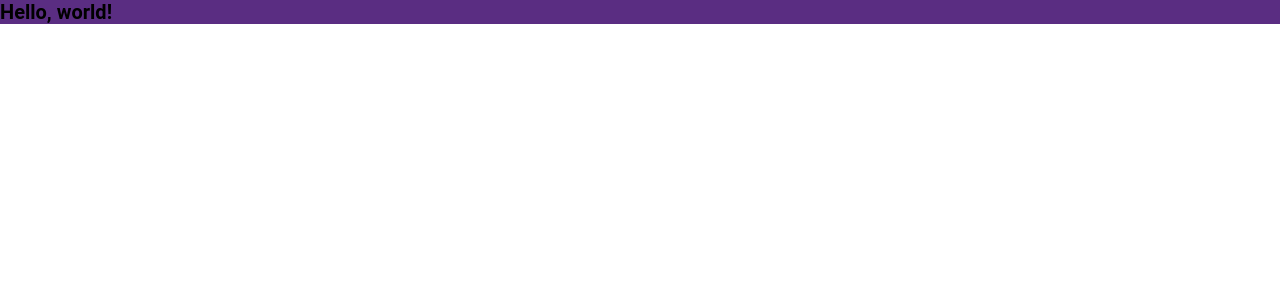
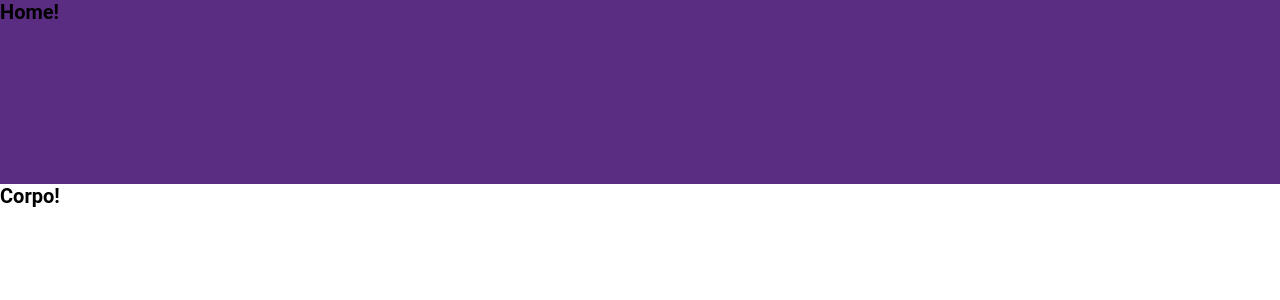
Before and after one commit to OtavioCleyderman/wishlist-feature, a React (Vite) app: page / in a window 1280 px wide. Shown: the top 300 px of the page. Built offline with nearby package versions, Linux system fonts and the light colour scheme.

Commit message:
(12/03) Realizado a implementação das rotas necessárias para o projeto até o momento

```diff
--- a/package.json
+++ b/package.json
@@ -10,7 +10,8 @@
   },
   "dependencies": {
     "react": "^18.2.0",
-    "react-dom": "^18.2.0"
+    "react-dom": "^18.2.0",
+    "react-router-dom": "^6.9.0"
   },
   "devDependencies": {
     "@types/react": "^18.0.27",
--- a/public/css/main.css
+++ b/public/css/main.css
@@ -12,8 +12,9 @@ html {
   font-family: "Roboto", sans-serif;
 }
 
-h1 {
+.header {
   background-color: #5A2D82;
+  height: 23vh;
 }
 
 /*# sourceMappingURL=main.css.map */
--- a/src/App.jsx
+++ b/src/App.jsx
@@ -1,8 +1,9 @@
 import { useState } from 'react'
+import AppRoutes from './AppRoutes'
 
 function App() {
  return (
-  <h1>Hello, world!</h1>
+  <AppRoutes />
  )
 }
 
--- /dev/null
+++ b/src/AppRoutes.jsx
@@ -0,0 +1,21 @@
+import {
+  BrowserRouter as Router,
+  Routes,
+  Route
+} from "react-router-dom";
+
+import Home from './pages/Home'
+import WishlistPage from "./pages/WishlistPage";
+
+function AppRoutes() {
+  return (
+    <Router>
+      <Routes>
+        <Route path="/" element={<Home />} />
+        <Route path="/wishlist-page" element={<WishlistPage />} />
+      </Routes>
+    </Router>
+  )
+}
+
+export default AppRoutes
--- a/src/assets/sass/main.scss
+++ b/src/assets/sass/main.scss
@@ -14,6 +14,7 @@ html {
   font-family: variables.$font-family;
 }
 
-h1 {
+.header {
   background-color: variables.$bg-header;
+  height: 23vh;
 }
--- /dev/null
+++ b/src/components/Header.jsx
@@ -0,0 +1,11 @@
+import React from 'react'
+
+function Header(props) {
+  return (
+    <div className='header'>
+      <h1>{props.logo}</h1>
+    </div>
+  )
+}
+
+export default Header
--- /dev/null
+++ b/src/pages/Home.jsx
@@ -0,0 +1,13 @@
+import React from 'react'
+import Header from '../components/Header'
+
+function home() {
+  return (
+    <>
+      <Header logo='Home!'/>
+      <h1>Corpo!</h1>
+    </>
+  )
+}
+
+export default home
--- /dev/null
+++ b/src/pages/WishlistPage.jsx
@@ -0,0 +1,13 @@
+import React from 'react'
+import Header from '../components/Header'
+
+const WishlistPage = () => {
+  return (
+    <>
+      <Header />
+      <h1>Página da lista de desejos!</h1>
+    </>
+  )
+}
+
+export default WishlistPage
```
Also changed, not shown: 2 other files (tests, documents, lock files or other folders).
